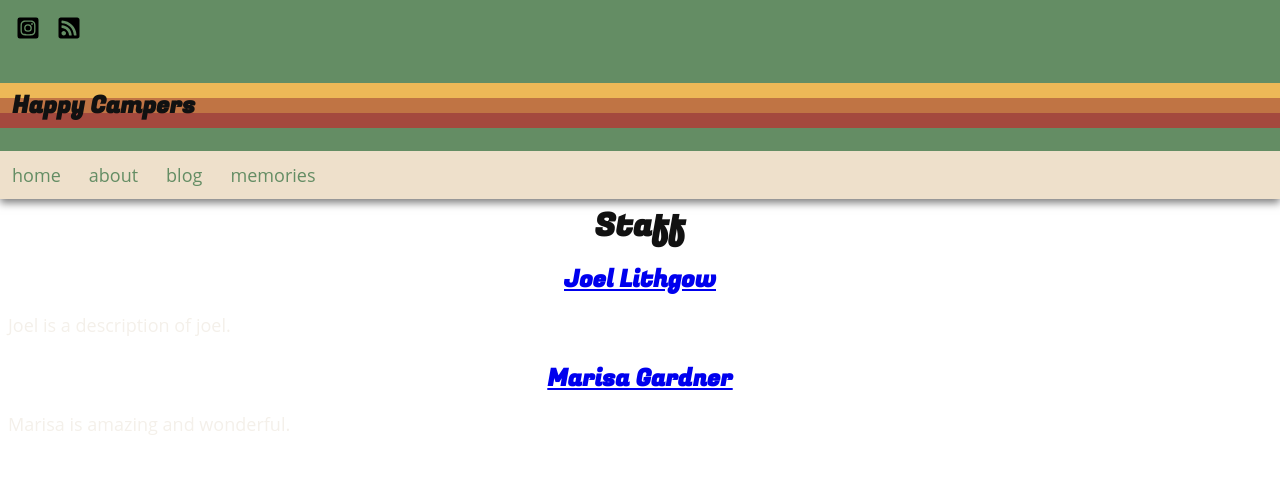
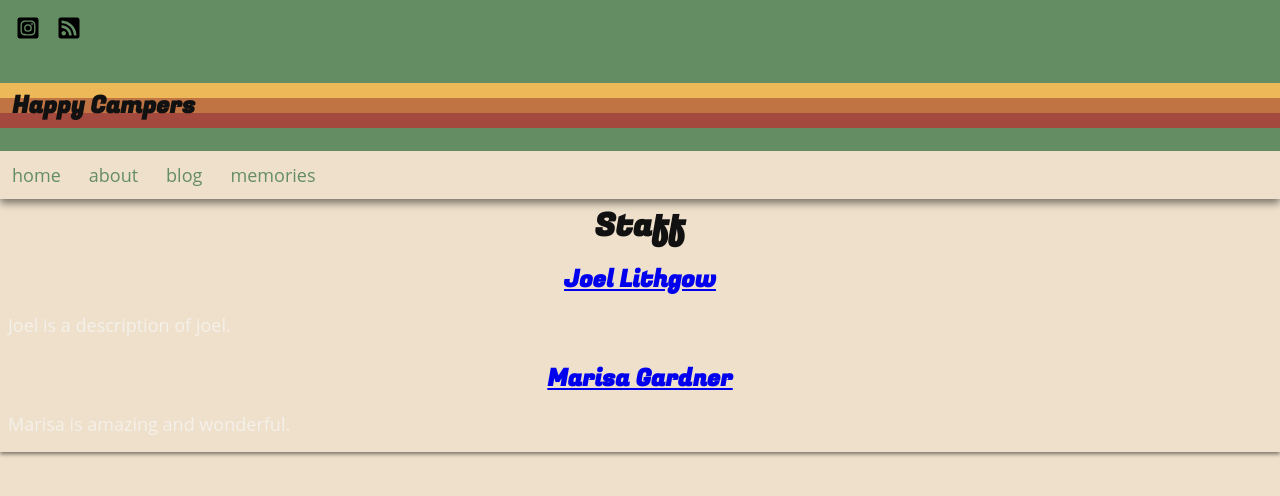
Before and after one commit to ASneakyToast/happycampers.life, a Jekyll site: the page built from staff.html, in a window 1280 px wide. Shown: the top 496 px of the page. Built offline with Jekyll 4.4.1, drawn with Linux system fonts in a browser that asks for light colours.

Commit message:
Temp layout for now.

```diff
--- a/_sass/main.sass
+++ b/_sass/main.sass
@@ -23,3 +23,9 @@
     width: 100vw
     margin: 0
     padding: 0
+
+@media screen and (max-width: 1200px) and (orientation: landscape)
+  .content
+    width: 460px
+    margin: 0 auto
+    padding: 0
--- /dev/null
+++ b/assets/css/styles.sass
@@ -0,0 +1,13 @@
+---
+---
+@import "fonts"
+@import "variables"
+@import "main"
+@import "includes/navigation"
+@import "includes/header"
+
+body
+  background-color: $secondary
+
+.content
+  box-shadow: $shadow-2dp
--- a/assets/css/styles.scss
+++ /dev/null
@@ -1,7 +0,0 @@
----
----
-@import "fonts";
-@import "variables";
-@import "main";
-@import "includes/navigation";
-@import "includes/header";
```
